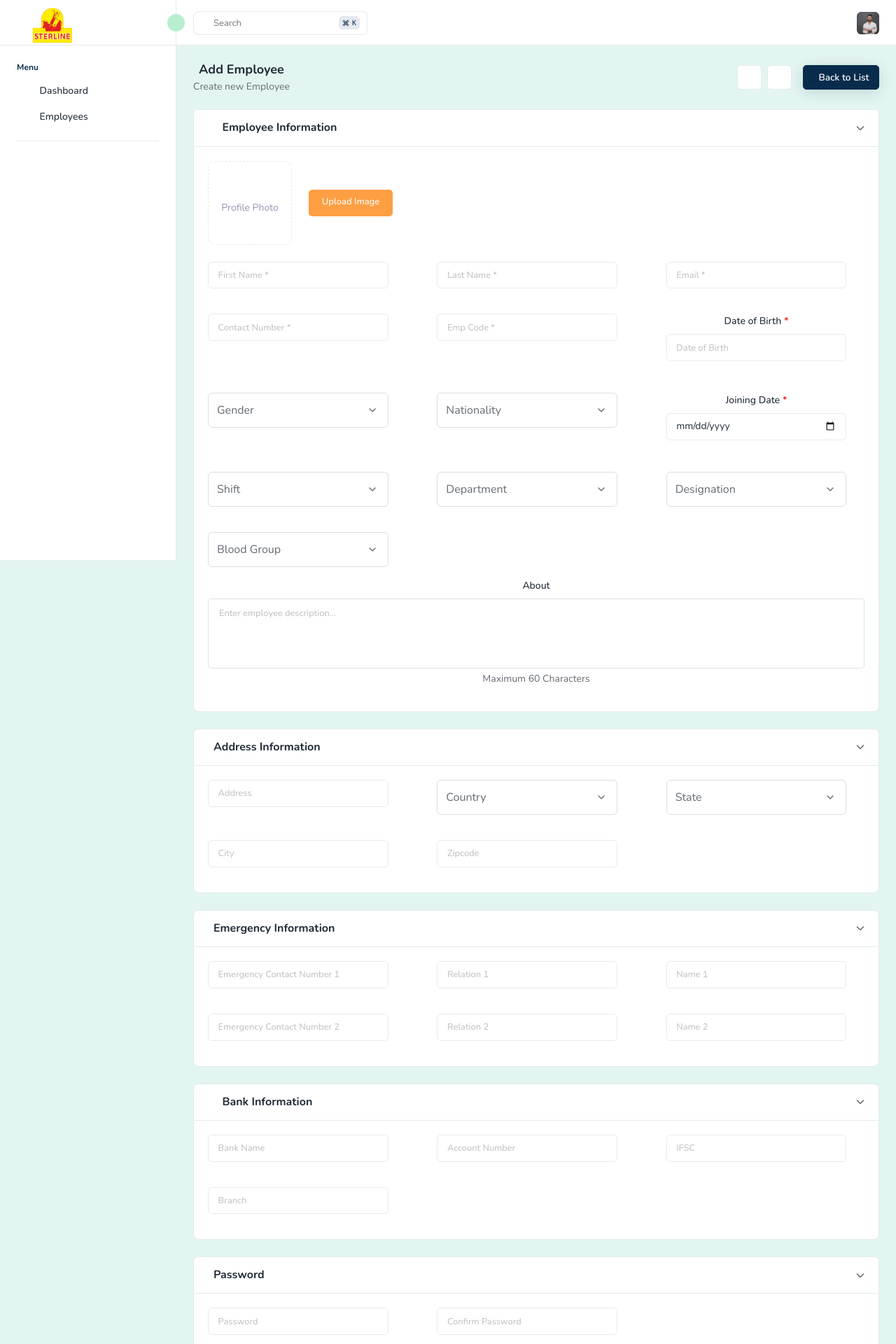
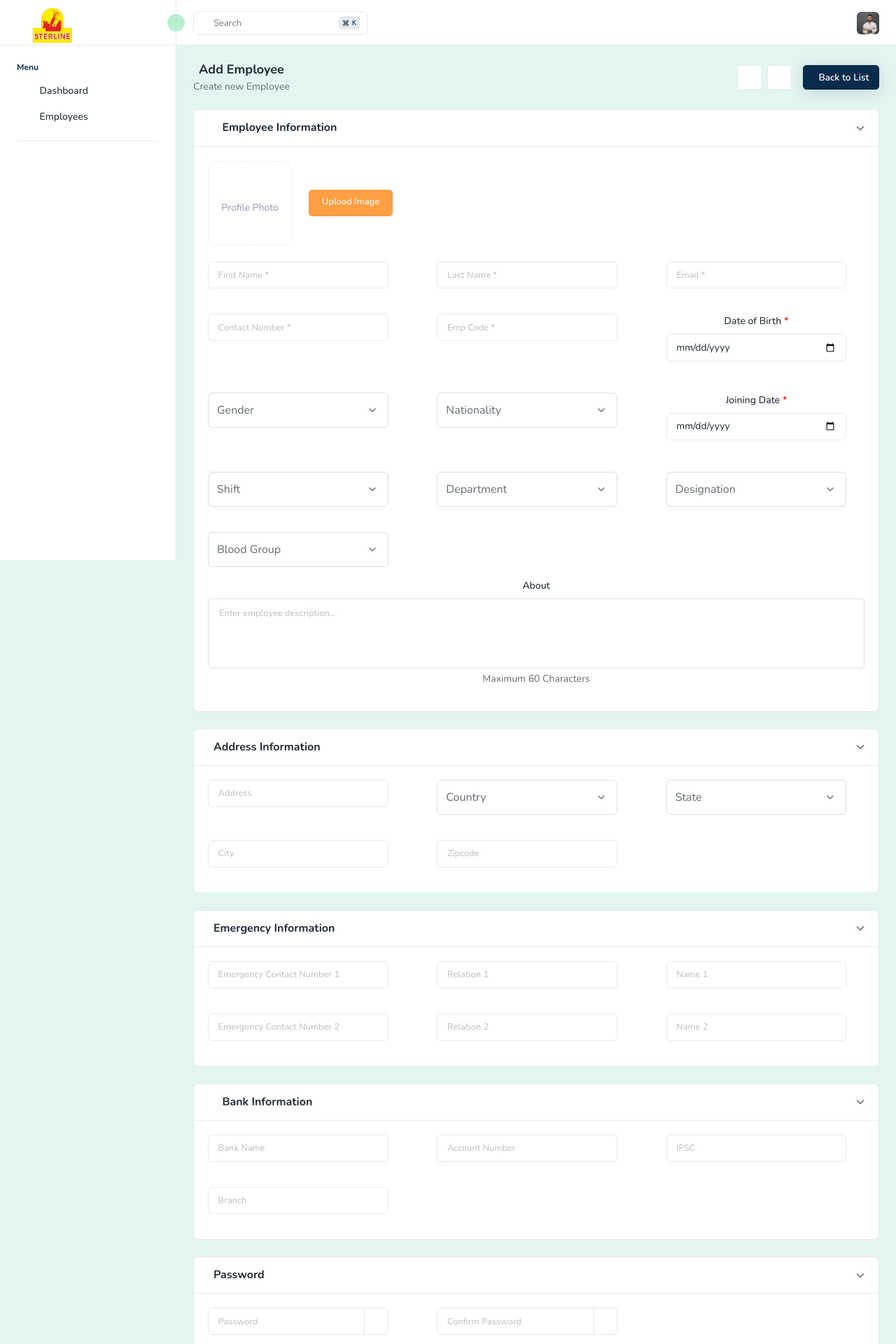
Before and after one commit to santhosh9133/Sterlin_webapp, a React (Vite) app: page /add-employee in a window 1280 px wide. Shown: the top 1920 px of the page at 70% size. Built offline with nearby package versions, Linux system fonts and the light colour scheme; sample sign-in values are in the browser's storage; some icons are missing; a web font is replaced by a local one.

Commit message:
Latest change

```diff
--- a/src/App.jsx
+++ b/src/App.jsx
@@ -36,7 +36,7 @@ function AppContent() {
     <>
       <Routes>
         {/* Public routes */}
-        <Route path="/" element={<Navigate to="/login" />} />
+        <Route path="/" element={<Navigate to="/Login" />} />
         {/* <Route path="/register" element={<Register />} /> */}
         <Route path="/login" element={<Login />} />
 
--- a/src/components/Header.jsx
+++ b/src/components/Header.jsx
@@ -8,13 +8,13 @@ const Header = () => {
 				<div className="main-header">
 
 					<div className="header-left active">
-					<Link to="/" className="logo logo-normal">
+					<Link to="#" className="logo logo-normal">
 						<img src="assets/img/image.png" alt="Img" style={{height:"50px", width:"60px"}} />
 					</Link>
-					<Link to="/" className="logo logo-white">
+					<Link to="#" className="logo logo-white">
 						<img src="assets/img/logo-white.svg" alt="Img" />
 					</Link>
-					<Link to="/" className="logo-small">
+					<Link to="#" className="logo-small">
 						<img src="assets/img/logo-small.png" alt="Img" />
 					</Link>
 				</div>
@@ -357,7 +357,7 @@ const Header = () => {
 						<div className="dropdown-menu dropdown-menu-right">
 							<a className="dropdown-item" href="profile.html">My Profile</a>
 							<a className="dropdown-item" href="general-settings.html">Settings</a>
-							<a className="dropdown-item" href="signin.html">Logout</a>
+							<Link className="dropdown-item" to={"/login"}>Logout</Link>
 						</div>
 					</div>
 					{/* <!-- /Mobile Menu --> */}
--- a/src/pages/AddEmployee.jsx
+++ b/src/pages/AddEmployee.jsx
@@ -2,6 +2,8 @@ import React, { useState } from "react";
 import { Link } from "react-router-dom";
 
 const AddEmployee = () => {
+	const [showPassword, setShowPassword] = useState(false);
+	const [showConfirmPassword, setShowConfirmPassword] = useState(false);
 	const [formData, setFormData] = useState({
 		firstName: '',
 		lastName: '',
@@ -115,6 +117,43 @@ const AddEmployee = () => {
 
 		console.log('Form submitted. Selected image:', selectedImage);
 
+		// Validate required fields
+		const requiredFields = {
+			firstName: 'First Name',
+			lastName: 'Last Name',
+			email: 'Email',
+			contactNumber: 'Contact Number',
+			empCode: 'Employee Code',
+			dateOfBirth: 'Date of Birth',
+			joiningDate: 'Joining Date',
+			password: 'Password'
+		};
+
+		const missingFields = [];
+		for (const [field, label] of Object.entries(requiredFields)) {
+			if (!formData[field] || formData[field].trim() === '') {
+				missingFields.push(label);
+			}
+		}
+
+		if (missingFields.length > 0) {
+			alert(`Please fill in the following required fields: ${missingFields.join(', ')}`);
+			return;
+		}
+
+		// Validate email format
+		const emailRegex = /^[^\s@]+@[^\s@]+\.[^\s@]+$/;
+		if (!emailRegex.test(formData.email)) {
+			alert('Please enter a valid email address');
+			return;
+		}
+
+		// Validate password strength
+		if (formData.password.length < 6) {
+			alert('Password must be at least 6 characters long');
+			return;
+		}
+
 		try {
 			// Upload image first if selected
 			let profilePhotoUrl = null;
@@ -179,6 +218,10 @@ const AddEmployee = () => {
 				return;
 			}
 
+			// Log the data being sent
+			console.log('Employee data being sent:', employeeData);
+			console.log('API URL:', `${import.meta.env.VITE_API_BASE_URL}/api/employees`);
+
 			// Send data to backend
 			const response = await fetch(`${import.meta.env.VITE_API_BASE_URL}/api/employees`, {
 				method: 'POST',
@@ -188,7 +231,18 @@ const AddEmployee = () => {
 				body: JSON.stringify(employeeData)
 			});
 
+			console.log('Response status:', response.status);
+			console.log('Response headers:', response.headers);
+
+			if (!response.ok) {
+				const errorText = await response.text();
+				console.error('HTTP Error Response:', errorText);
+				alert(`Server Error (${response.status}): ${errorText || 'Failed to add employee'}`);
+				return;
+			}
+
 			const result = await response.json();
+			console.log('Server response:', result);
 
 			if (result.success) {
 				alert('Employee added successfully!');
@@ -228,10 +282,19 @@ const AddEmployee = () => {
 					confirmPassword: ''
 				});
 			} else {
-				alert(`Error: ${result.message || 'Failed to add employee'}`);
+				console.error('Server returned error:', result);
+				let errorMessage = `Error: ${result.message || 'Failed to add employee'}`;
+
 				if (result.errors) {
 					console.error('Validation errors:', result.errors);
+					if (Array.isArray(result.errors)) {
+						errorMessage += '\n\nValidation Errors:\n' + result.errors.join('\n');
+					} else if (typeof result.errors === 'object') {
+						errorMessage += '\n\nValidation Errors:\n' + Object.entries(result.errors).map(([field, error]) => `${field}: ${error}`).join('\n');
 					}
+				}
+
+				alert(errorMessage);
 			}
 		} catch (error) {
 			console.error('Error submitting form:', error);
@@ -320,6 +383,7 @@ const AddEmployee = () => {
 															value={formData.firstName}
 															onChange={handleInputChange}
 															placeholder="First Name *"
+															required
 														/>
 													</div>
 												</div>
@@ -332,6 +396,7 @@ const AddEmployee = () => {
 															value={formData.lastName}
 															onChange={handleInputChange}
 															placeholder="Last Name *"
+															required
 														/>
 													</div>
 												</div>
@@ -344,6 +409,7 @@ const AddEmployee = () => {
 															value={formData.email}
 															onChange={handleInputChange}
 															placeholder="Email *"
+															required
 														/>
 													</div>
 												</div>
@@ -356,6 +422,7 @@ const AddEmployee = () => {
 															value={formData.contactNumber}
 															onChange={handleInputChange}
 															placeholder="Contact Number *"
+															required
 														/>
 													</div>
 												</div>
@@ -368,6 +435,7 @@ const AddEmployee = () => {
 															value={formData.empCode}
 															onChange={handleInputChange}
 															placeholder="Emp Code *"
+															required
 														/>
 													</div>
 												</div>
@@ -377,14 +445,14 @@ const AddEmployee = () => {
 														<div className="input-groupicon calender-input">
 															<i data-feather="calendar" className="info-img"></i>
 															<input
-																type="text"
+																	type="date"
 																	className="form-control"
 																	name="dateOfBirth"
-																placeholder="Date of Birth"
 																	value={formData.dateOfBirth}
 																	onChange={handleInputChange}
+																	// placeholder="Select Date"
+																	required
 																/>
-
 														</div>
 													</div>
 												</div>
@@ -447,6 +515,7 @@ const AddEmployee = () => {
 																	value={formData.joiningDate}
 																	onChange={handleInputChange}
 																	placeholder="Select Date"
+																	required
 																/>
 														</div>
 													</div>
@@ -870,26 +939,38 @@ const AddEmployee = () => {
 											<div className="row">
 												<div className="col-lg-11 col-md-6">
 											<div className="input-blocks mb-md-0 mb-sm-3">
+												<div className="input-group">
 													<input
-															type="password"
+														type={showPassword ? "text" : "password"}
 														className="form-control"
 														name="password"
 														value={formData.password}
 														onChange={handleInputChange}
 														placeholder="Password"
+														required
 													/>
+													<span className="input-group-text" style={{ cursor: 'pointer' }} onClick={() => setShowPassword(!showPassword)}>
+														<i className={`ti ${showPassword ? 'ti-eye' : 'ti-eye-off'}`}></i>
+													</span>
+												</div>
 											</div>
 										</div>
 												<div className="col-lg-11 col-md-6">
 											<div className="input-blocks mb-0">
+												<div className="input-group">
 													<input
-															type="password"
+														type={showConfirmPassword ? "text" : "password"}
 														className="form-control"
 														name="confirmPassword"
 														value={formData.confirmPassword}
 														onChange={handleInputChange}
 														placeholder="Confirm Password"
+														required
 													/>
+													<span className="input-group-text" style={{ cursor: 'pointer' }} onClick={() => setShowConfirmPassword(!showConfirmPassword)}>
+														<i className={`ti ${showConfirmPassword ? 'ti-eye' : 'ti-eye-off'}`}></i>
+													</span>
+												</div>
 											</div>
 										</div>
 											</div>
```
Lines whose indentation alone changed are shown as unchanged.
